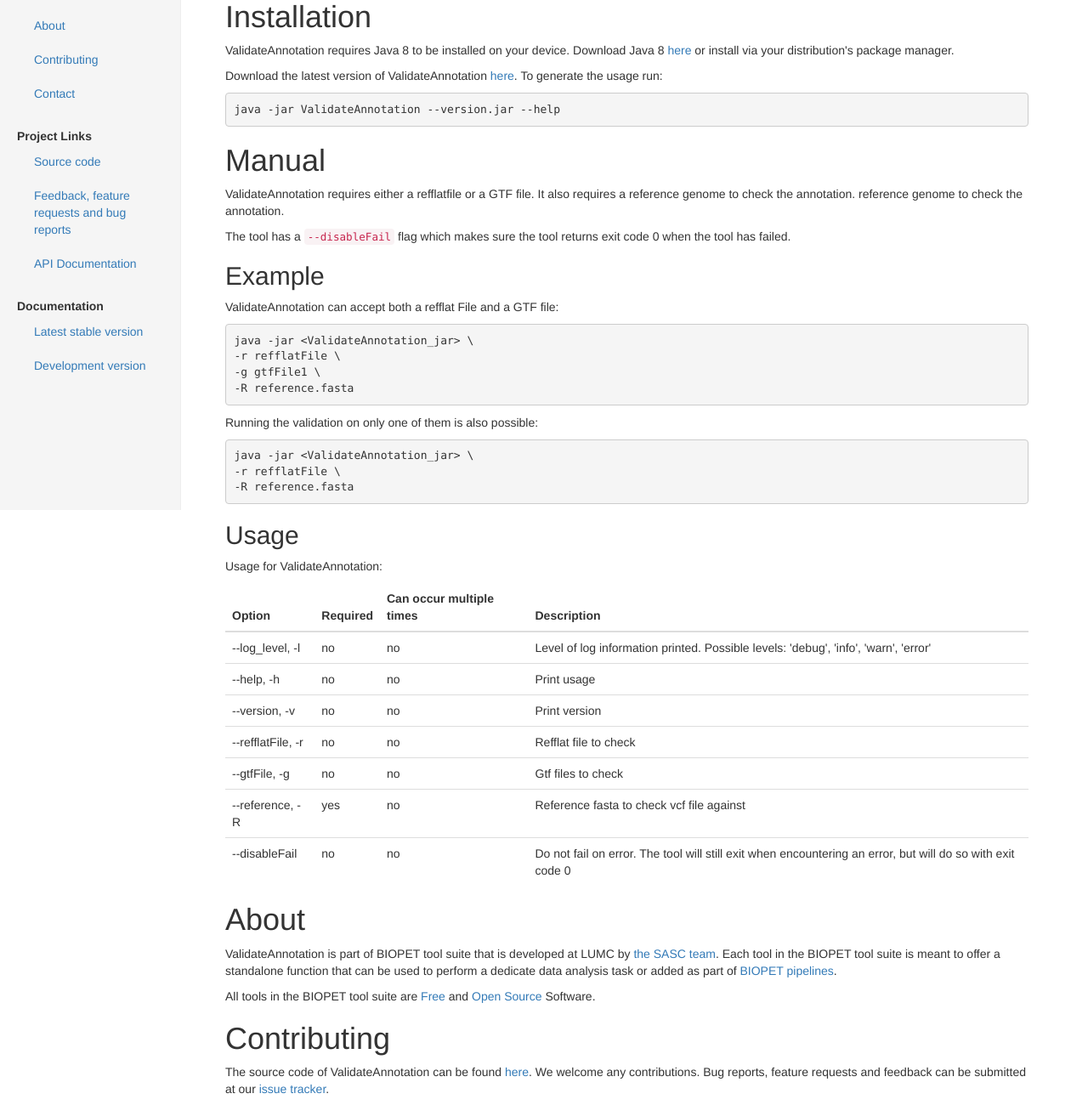
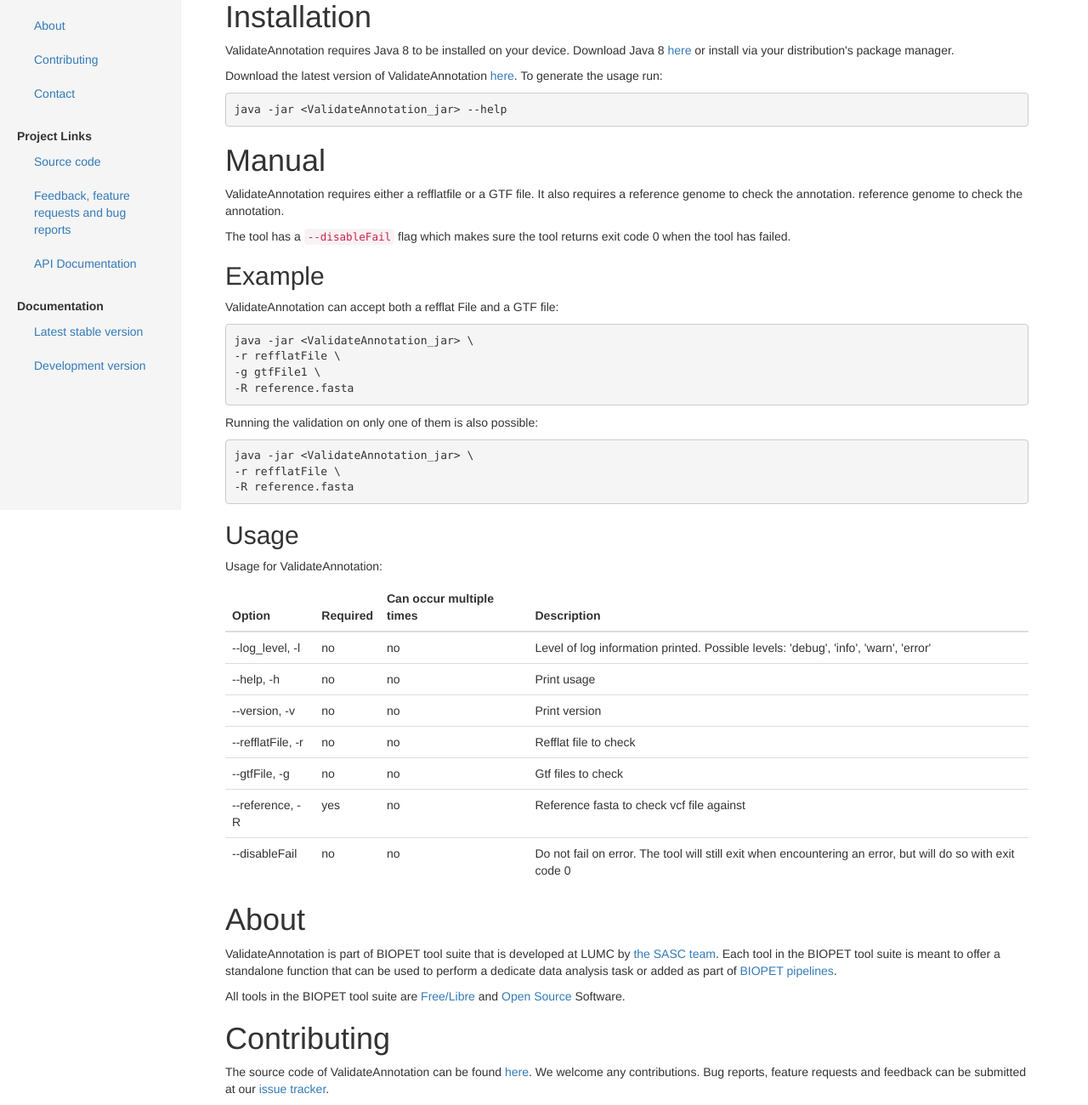
Before and after one commit to biopet/validateannotation, a plain HTML site: page develop/index.html in a window 1280 px wide. Shown: the part 200-1500 px from the top of the page at 85% size. Drawn offline with nearby package versions, Linux system fonts and the light colour scheme.

Commit message:
updated site

```diff
--- a/develop/index.html
+++ b/develop/index.html
@@ -94,7 +94,7 @@
         or install via your distribution&#39;s package manager.</p>
         <p>Download the latest version of ValidateAnnotation <a href="https://github.com/biopet/validateannotation/releases/">here</a>.
         To generate the usage run:</p>
-        <pre><code>java -jar ValidateAnnotation --version.jar --help</code></pre>
+        <pre><code>java -jar &lt;ValidateAnnotation_jar&gt; --help</code></pre>
 
         <h1 id="manual" class="section">Manual</h1>
         <p>ValidateAnnotation requires either a refflatfile or a GTF file.
@@ -175,7 +175,7 @@
         <p>ValidateAnnotation is part of BIOPET tool suite that is developed at LUMC by <a href="http://sasc.lumc.nl/">the SASC team</a>.
         Each tool in the BIOPET tool suite is meant to offer a standalone function that can be used to perform a
         dedicate data analysis task or added as part of <a href="http://biopet-docs.readthedocs.io/en/latest/">BIOPET pipelines</a>.</p>
-        <p>All tools in the BIOPET tool suite are <a href="https://www.gnu.org/philosophy/free-sw.html">Free</a> and
+        <p>All tools in the BIOPET tool suite are <a href="https://www.gnu.org/philosophy/free-sw.html">Free/Libre</a> and
         <a href="https://opensource.org/osd">Open Source</a> Software.</p>
 
         <h1 id="contributing" class="section">Contributing</h1>
```
